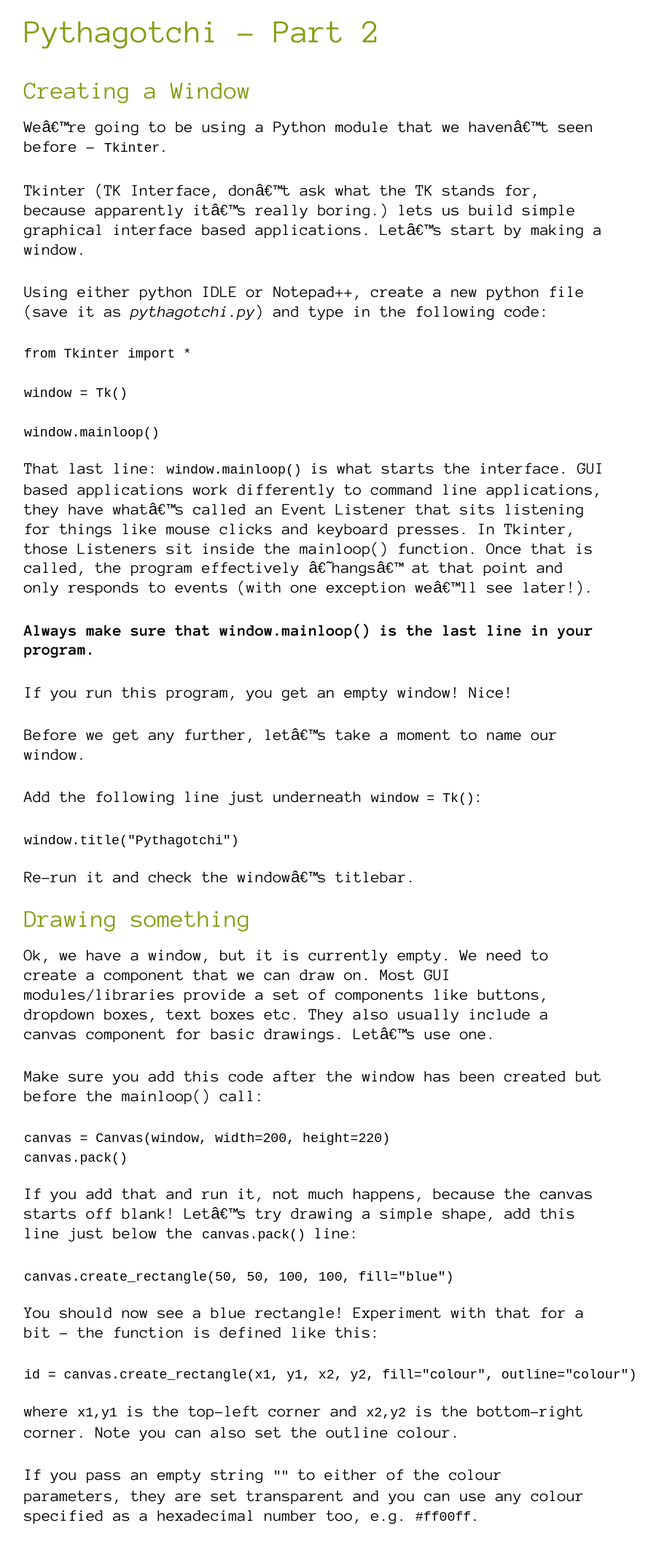
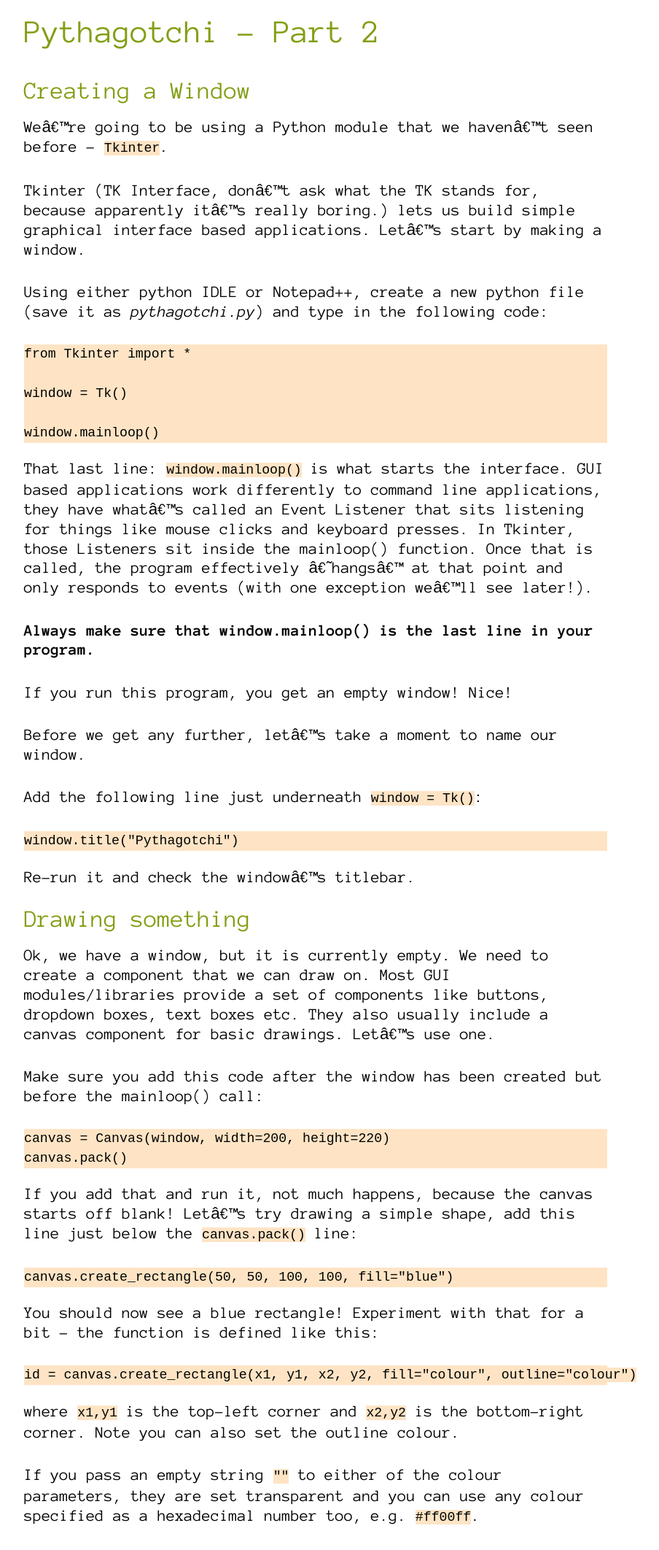
Before and after one commit to MalphasWats/computing.codes, a Jekyll site: the page built from pythagotchi/part2.markdown, in a window 1280 px wide. Shown: the whole page at 73% size, without its empty margins (207-1111 px from the left). Built offline with Jekyll 4.4.1, drawn with Linux system fonts in a browser that asks for light colours.

Commit message:
highlight code blocks

```diff
--- a/style/simple_lesson.css
+++ b/style/simple_lesson.css
@@ -118,6 +118,11 @@
     margin:0 auto 1em auto;
 }
 
+section pre, section code
+{
+    background-color: #fee4c5;
+}
+
 section h2
 {
 	margin:0.2em 0;
```
